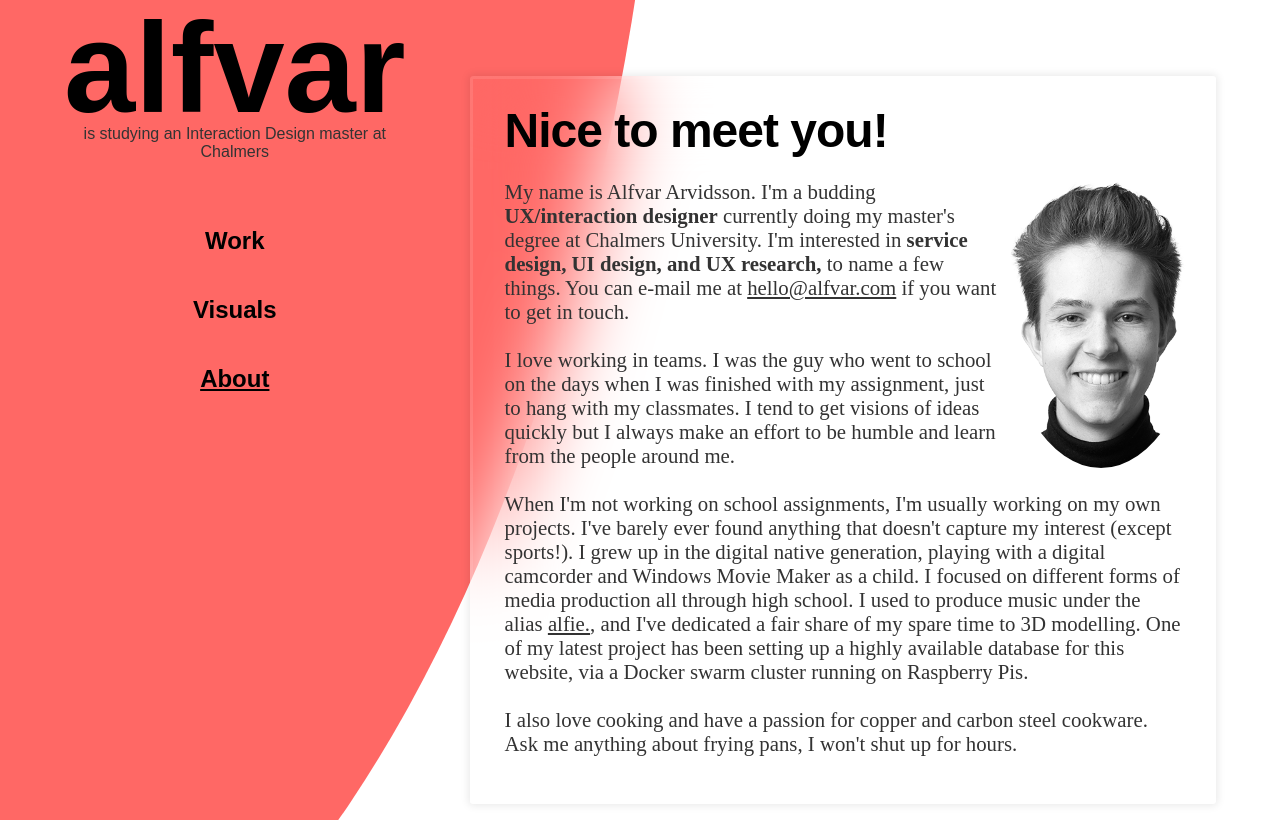
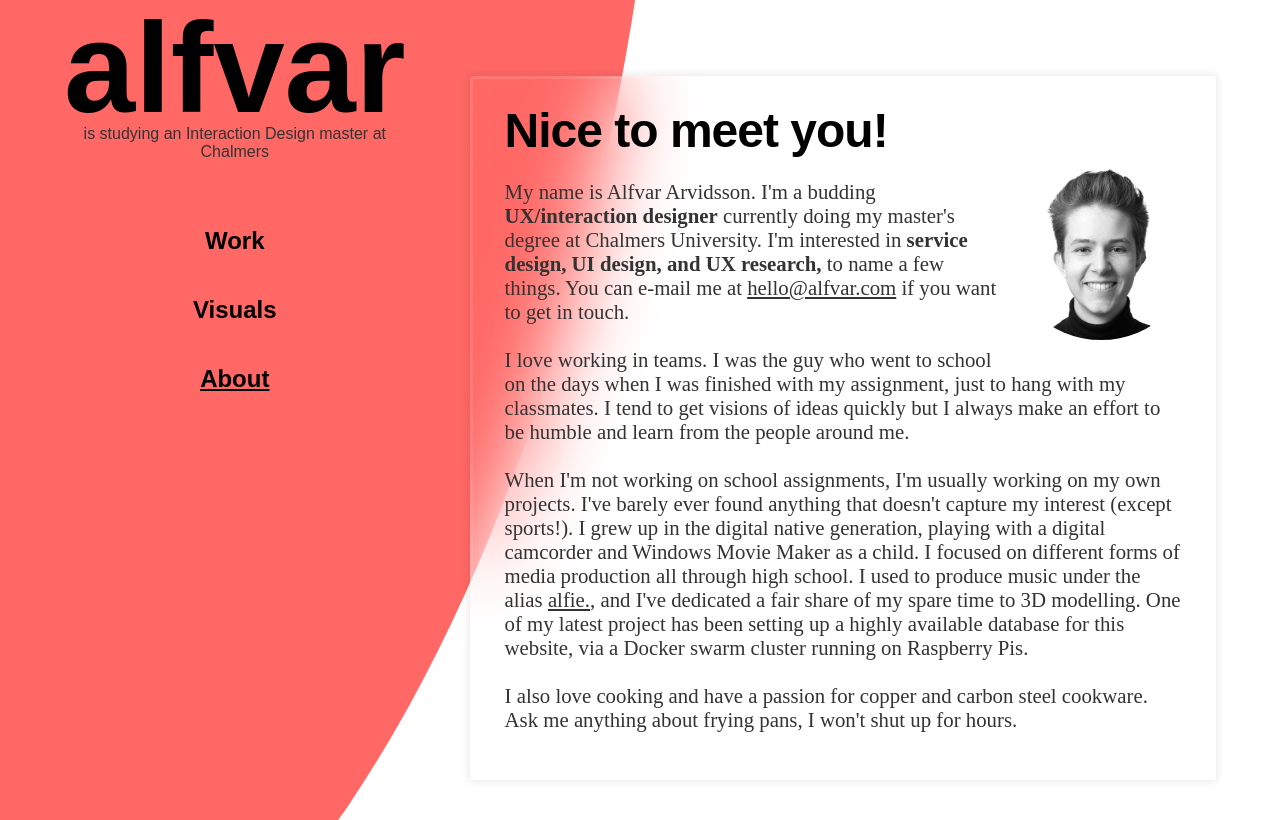
Before and after one commit to alfvar/alfvar.com, a SvelteKit app: page /about in a window 1280 px wide. Built offline with nearby package versions, Linux system fonts and the light colour scheme; a web font is replaced by a local one.

Commit message:
made the selfie smaller

```diff
--- a/src/routes/about/+page.svelte
+++ b/src/routes/about/+page.svelte
@@ -46,7 +46,7 @@
 		float: right;
 		margin-top: -2rem;
 		width: 12rem;
-		height: 20rem;
+		height: 12rem;
 		border-radius: 50%;
 		margin-right: -1rem;
 		margin-bottom: 1rem;
```
